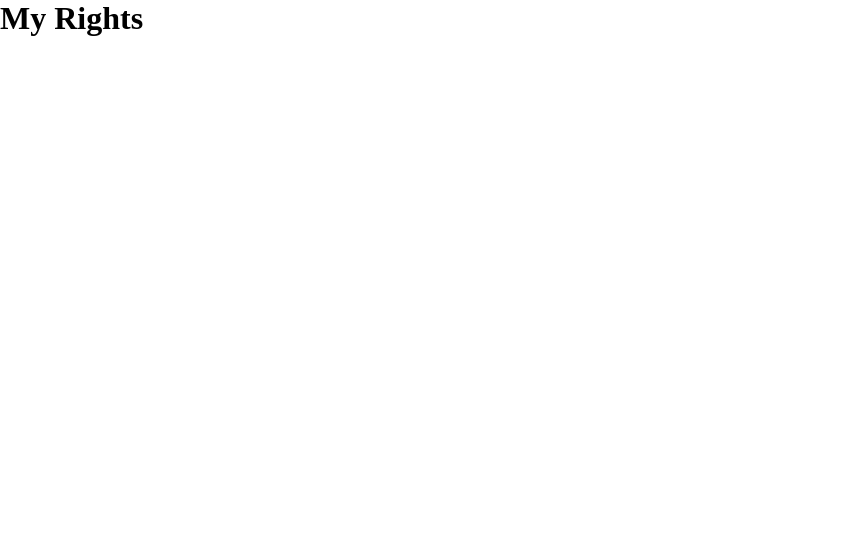
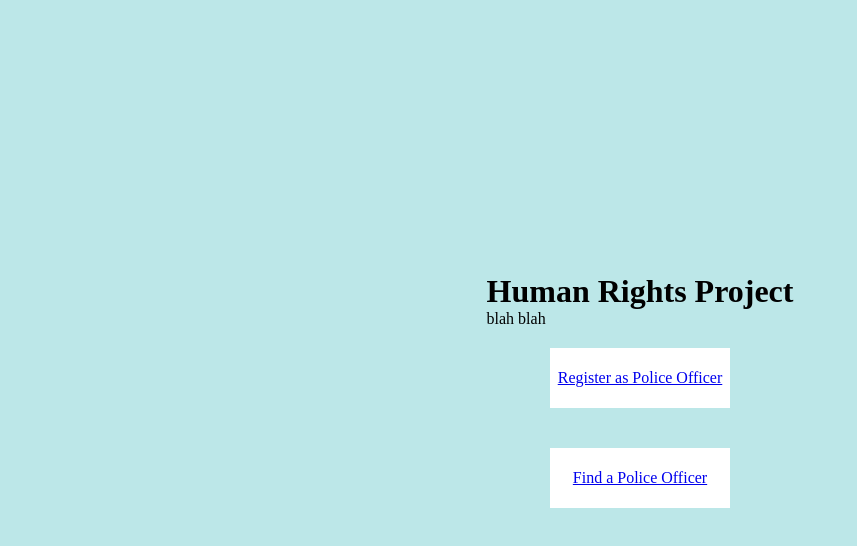
Before and after one commit to kdaanish866/HumanRightsApp, a React (Create React App) app in the folder my-rights/: page / in a window 1280 px wide. Shown: the top 546 px of the page, without its empty margins (0-857 px from the left). Built offline with nearby package versions, Linux system fonts and the light colour scheme.

Commit message:
css changes to buttons

```diff
--- /dev/null
+++ b/my-rights/src/Css/Landing.css
@@ -0,0 +1,50 @@
+.container {
+    display: flex;
+    align-items: center;
+    justify-content: center;
+    min-height: 100vh;
+    background: rgb(188, 231, 232);
+
+}
+
+
+.btnBox {
+    display: flex;
+    justify-content: center;
+    flex-direction: column;
+    align-items: center;
+}
+
+.btnBox .btn {
+    position: relative;
+    width: 180px;
+    height: 60px;
+    display: inline-block;
+    background: #fff;
+    margin: 20px;
+}
+
+.btnBox .btn:before,
+.btnBox .btn:after {
+    content: '';
+    position: absolute;
+    inset: 0;
+    transition: 0.5s;
+    background: red;
+}
+
+.btnBox .btn .policeProfile,
+.btnBox .btn .searchProfile {
+    position: absolute;
+    top: 0;
+    left: 0;
+    width: 100%;
+    height: 100%;
+    display: inline-block;
+    background: white;
+    display: flex;
+    justify-content: center;
+    align-items: center;
+    text-align: center;
+    z-index: 10;
+}
--- a/my-rights/src/Pages/Landing.js
+++ b/my-rights/src/Pages/Landing.js
@@ -1,11 +1,24 @@
 
 import React from 'react';
+import { NavLink } from 'react-router-dom';
+import '../Css/Landing.css';
 
 const Landing=()=> {
 return(
     <>
-    <div className="App">
-        <h1>My Rights</h1>
+    <div className='container'>
+        <div className='contentBox'>
+            <h1>Human Rights Project</h1>
+            <p>blah blah</p>
+            <div className='btnBox'>
+                <div className='btn'>
+                    <NavLink to="/profile" className="policeProfile">Register as Police Officer</NavLink>
+                </div>
+                <div className='btn'>
+                    <NavLink to="/search" className="searchProfile">Find a Police Officer</NavLink>
+                </div>
+            </div>
+        </div>
     </div>
     </>
 )
```
Also changed, not shown: my-rights/src/search.svg (added).
